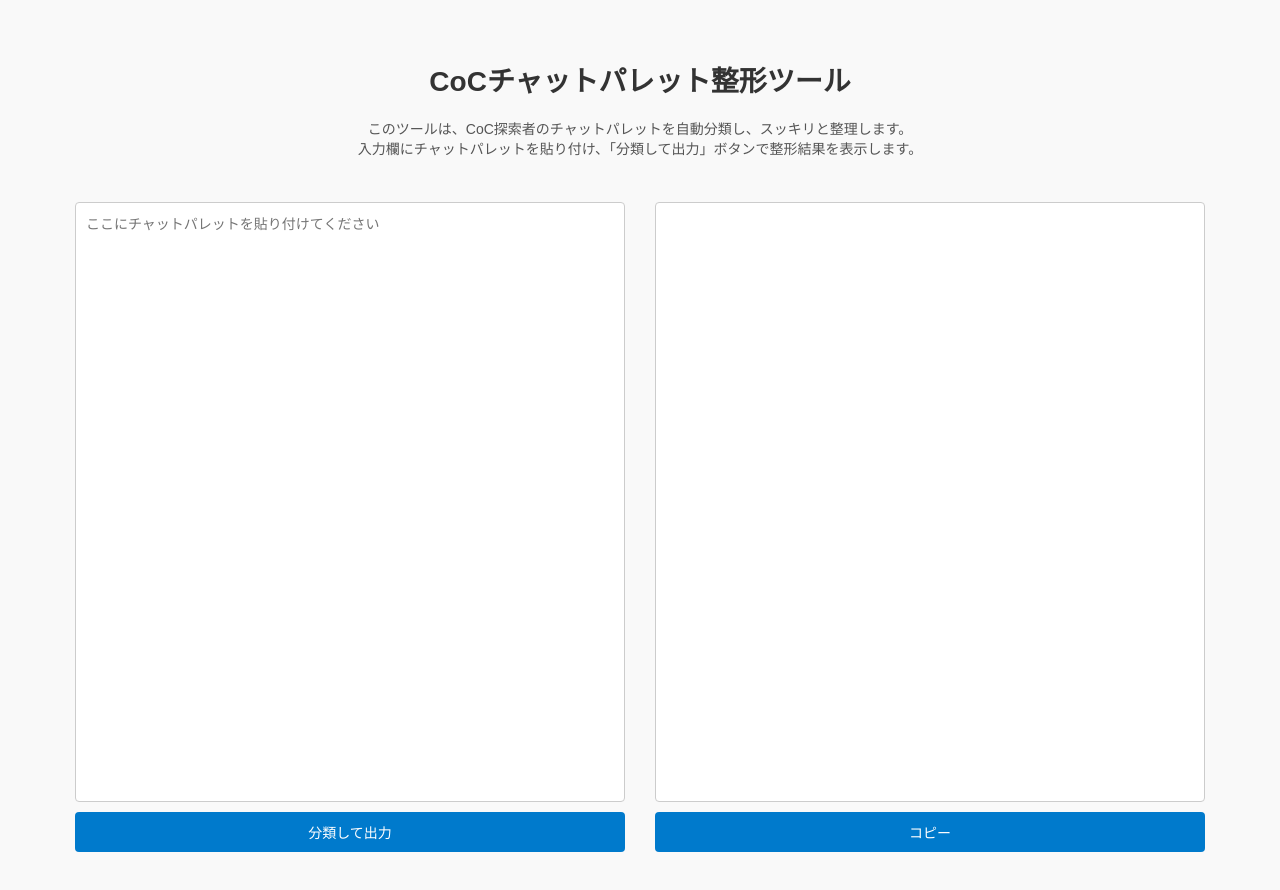
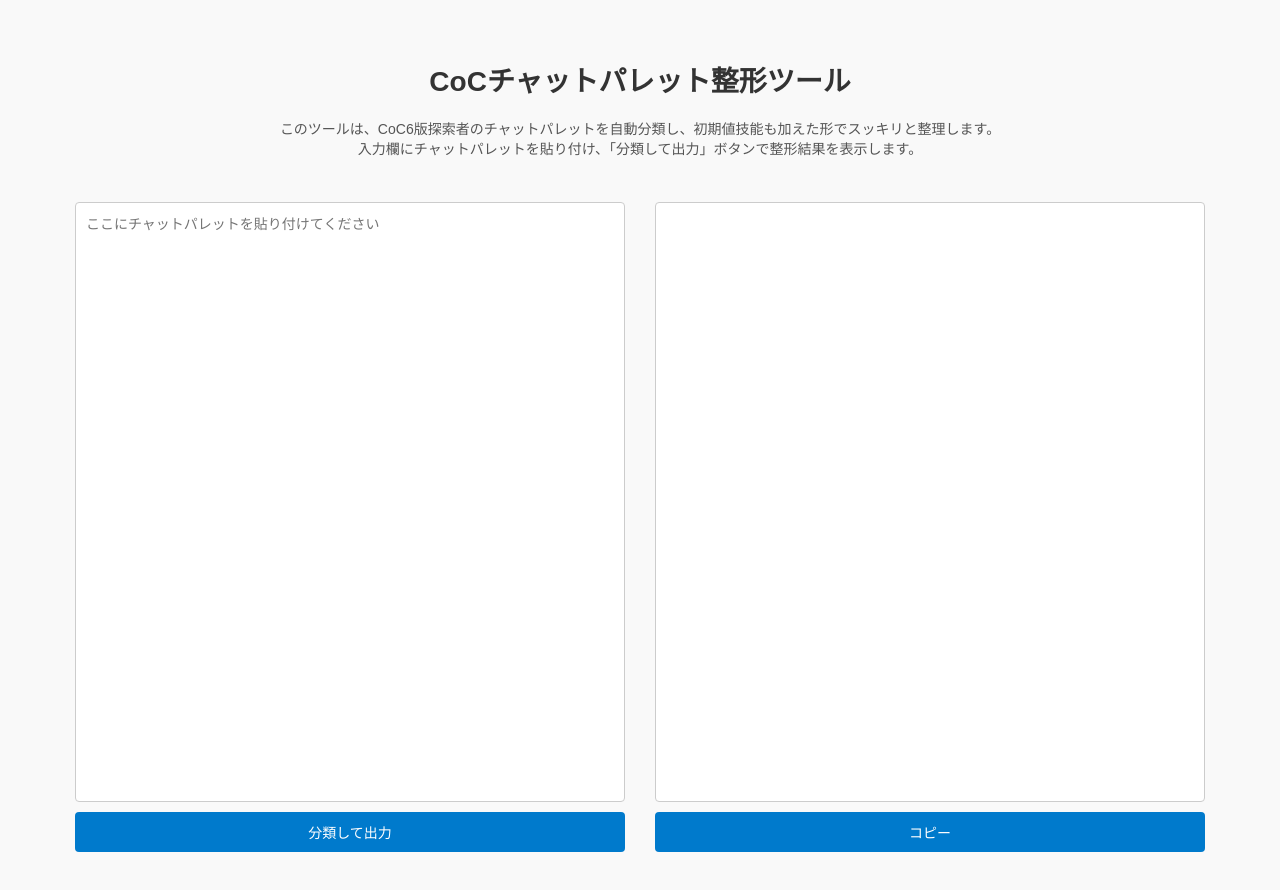
Before and after one commit to KumachanSteps/coc-palette-formatter, a plain HTML site: page coc_palette_formatter.html in a window 1280 px wide. Drawn offline with Linux system fonts and the light colour scheme.

Commit message:
Update coc_palette_formatter.html

```diff
--- a/coc_palette_formatter.html
+++ b/coc_palette_formatter.html
@@ -69,7 +69,7 @@
 
 <header>
   <h1>CoCチャットパレット整形ツール</h1>
-  <p>このツールは、CoC探索者のチャットパレットを自動分類し、スッキリと整理します。<br>入力欄にチャットパレットを貼り付け、「分類して出力」ボタンで整形結果を表示します。</p>
+  <p>このツールは、CoC6版探索者のチャットパレットを自動分類し、初期値技能も加えた形でスッキリと整理します。<br>入力欄にチャットパレットを貼り付け、「分類して出力」ボタンで整形結果を表示します。</p>
 </header>
 
 <div class="main">
```
